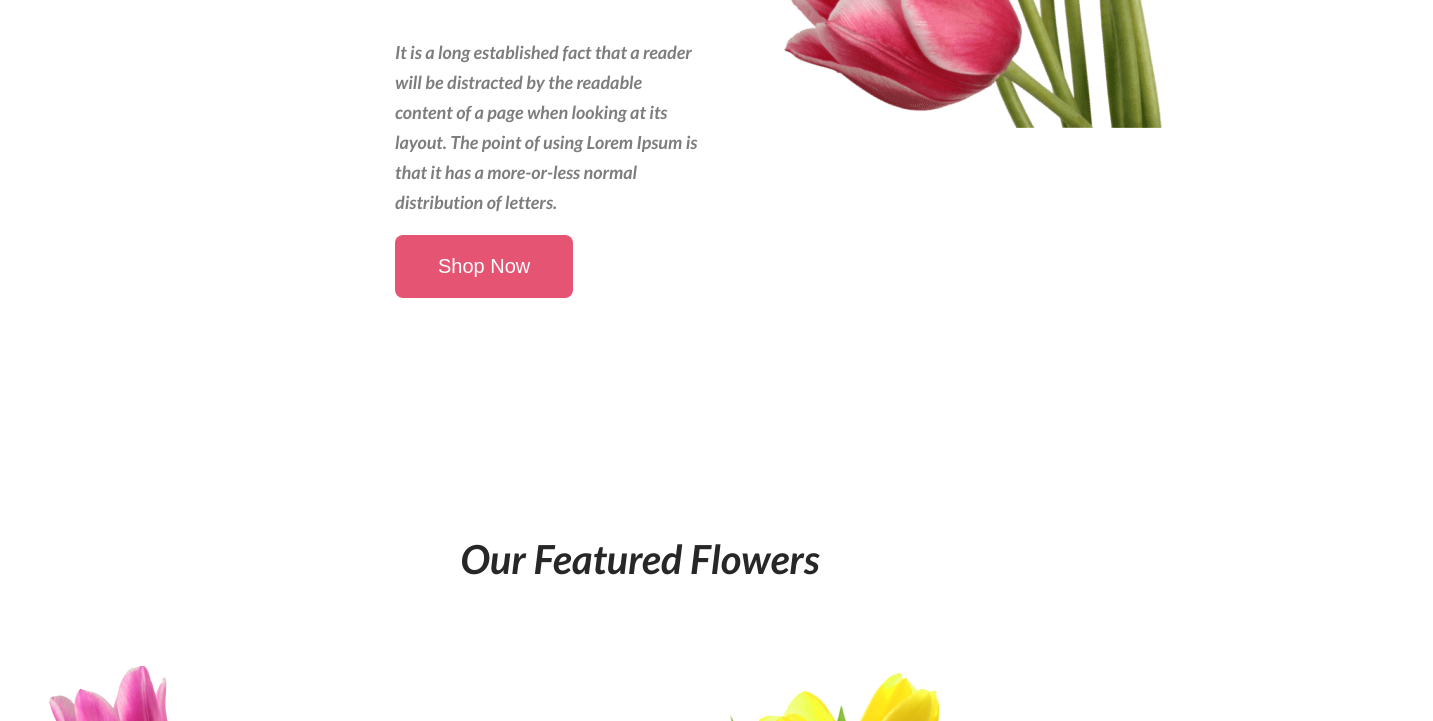
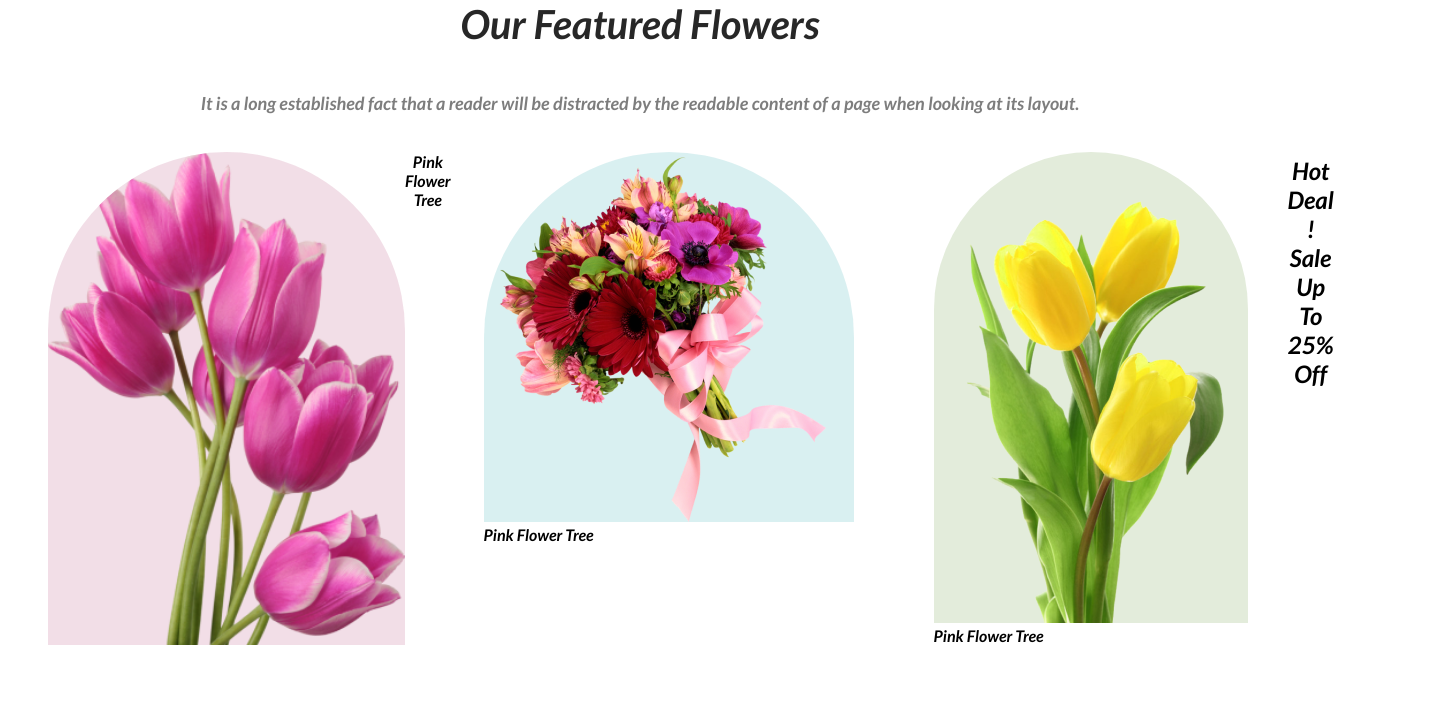
Before and after one commit to sabir689/flowershop, a plain HTML site: page index.html in a window 1280 px wide. Shown: the part 1048-1769 px from the top of the page, 1433 px wide, since content can reach past the window. After the commit the page ends 1717 px from the top, so only its background shows below. Drawn offline with Linux system fonts and the light colour scheme.

Commit message:
third commit

```diff
--- a/index.html
+++ b/index.html
@@ -1,5 +1,6 @@
 <!DOCTYPE html>
 <html lang="en">
+
 <head>
     <meta charset="UTF-8">
     <meta name="viewport" content="width=device-width, initial-scale=1.0">
@@ -10,28 +11,56 @@
     <link rel="stylesheet" href="styles.css">
 
 </head>
+
 <body>
     <header>
+        <section>
             <div class="banner">
                 <div>
                     <h1 class="banner-title">Let's make beautiful flowers a part of your life.</h1>
-            <p class="banner-body">It is a long established fact that a reader will be distracted by the readable content of a page when looking at its layout. The point of using Lorem Ipsum is that it has a more-or-less normal distribution of letters.</p>
+                    <p class="banner-body">It is a long established fact that a reader will be distracted by the
+                        readable content of a page when looking at its layout. The point of using Lorem Ipsum is that it
+                        has a more-or-less normal distribution of letters.</p>
                     <button class="btn-primary">Shop Now</button>
                 </div>
-        <img class="first-pic"src="Flower Asset/pngwing 10.png" alt="flower">
+                <img class="first-pic" src="Flower Asset/pngwing 10.png" alt="flower">
 
 
             </div>
+        </section>
 
 
 
     </header>
 
     <main>
+        <section class="sec-step">
             <h3 class="second-head">Our Featured Flowers</h3>
-        <img  class="second pics"   src="Flower Asset/pngwing 6.png" alt="">
- <img class="second pics"src="Flower Asset/pngwing 5.png" alt="">
- <img class="second pics"src="Flower Asset/pngwing 7.png"alt="">
+            <p class="second-pera">It is a long established fact that a reader will be distracted by the readable
+                content of a page when looking at its layout.</p>
+            <section class="second-pics">
+                <figure class="dui-fig">
+                    <img class="ek-ta" src="Flower Asset/pngwing 6.png" alt="">
+                    <figcaption class="cap-tn">Pink Flower Tree</figcaption>
+                </figure>
+                <figure>
+                    <img class="dui-ta" src="Flower Asset/pngwing 5.png" alt="">
+                    <figcaption class="cap-tn">Pink Flower Tree</figcaption>
+                </figure>
+                <figure>
+                    <img class="tin-ta" src="Flower Asset/pngwing 7.png" alt="">
+                    <figcaption class="cap-tn">Pink Flower Tree</figcaption>
+                </figure>
+                <div class="third">
+                    <h2>
+                        Hot Deal ! Sale Up To 25% Off
+                    </h2>
+
+                </div>
+
+            </section>
+
+        </section>
 
 
     </main>
@@ -44,4 +73,5 @@
     </footer>
 
 </body>
+
 </html>
--- a/styles.css
+++ b/styles.css
@@ -6,29 +6,35 @@
 body {
     font-family: 'Lato', sans-serif;
     align-items: center;
+
 }
 
 .banner {
-    padding: 197px 147px;
+    padding: 50px 50px;
     display: flex;
     align-items: center;
     justify-content: space-between;
-    margin-left: 240px;
-
+    margin: auto;
+    background: #aa5164
 }
 
 .banner .profile-pic {
-    width: 635px;
+    height: 600px;
+    width: 450px;
+
+    padding-bottom: 0px;
+    padding-right: 50px;
+    margin-left: 100px;
 }
 
 .banner-title {
     color: #272727;
     font-family: Lato;
-    font-size: 80px;
+    font-size: 40px;
     font-style: normal;
     font-weight: 800;
     line-height: normal;
-    padding-top: 197px ;
+    padding-top: 50px;
 
 
 
@@ -56,14 +62,66 @@ body {
 .first-pic {
     width: 635px;
     height: 800px;
-    padding: 50px ;
+    padding: 50px;
 
 }
-.second-head{
+
+.second-head {
     color: #272727;
-text-align: center;
-font-family: Lato;
-font-size: 40px;
-font-weight: 800;
+    text-align: center;
+
+    font-size: 40px;
 
 }
+
+.second-pera {
+    color: rgba(39, 39, 39, 0.60);
+    text-align: center;
+
+    font-size: 18px;
+
+    font-weight: 400;
+    line-height: 30px;
+
+
+
+}
+
+.second-pics {
+    display: flex;
+    text-align: center;
+
+
+
+
+}
+
+.dui-fig {
+
+    display: flex;
+    justify-content: space-between;
+    text-align: center;
+
+
+}
+
+.ek-ta {
+    border-radius: 300px 300px 0px 0px;
+    background: rgba(167, 33, 98, 0.15);
+}
+
+.dui-ta {
+    border-radius: 300px 300px 0px 0px;
+    background: rgba(5, 151, 160, 0.15);
+}
+
+.tin-ta {
+    border-radius: 300px 300px 0px 0px;
+    background: rgba(71, 125, 17, 0.15);
+}
+
+.cap-tn {
+    text-align: center;
+    justify-content: ;
+    display: flex;
+}
```
Lines whose indentation alone changed are shown as unchanged.
